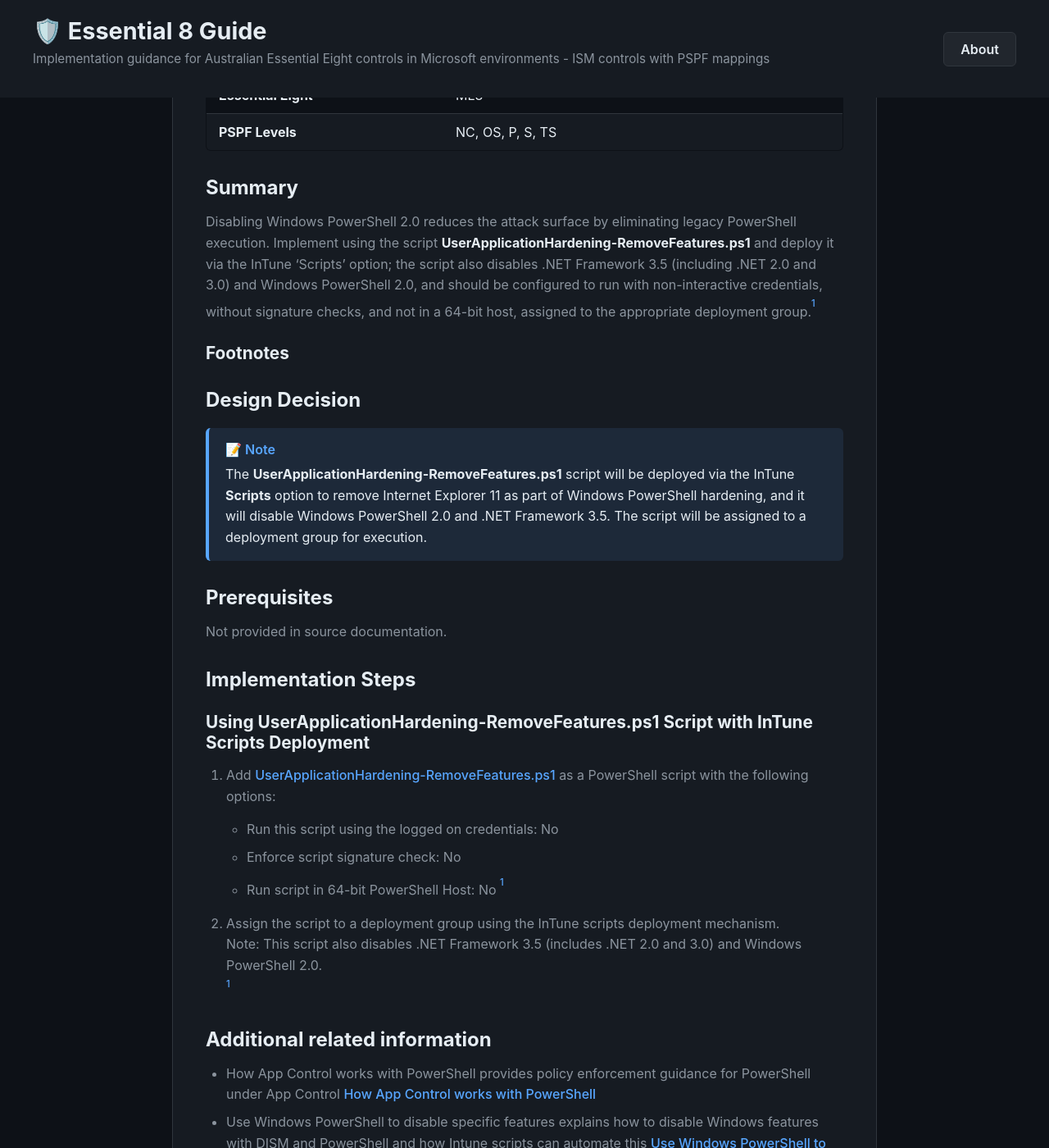
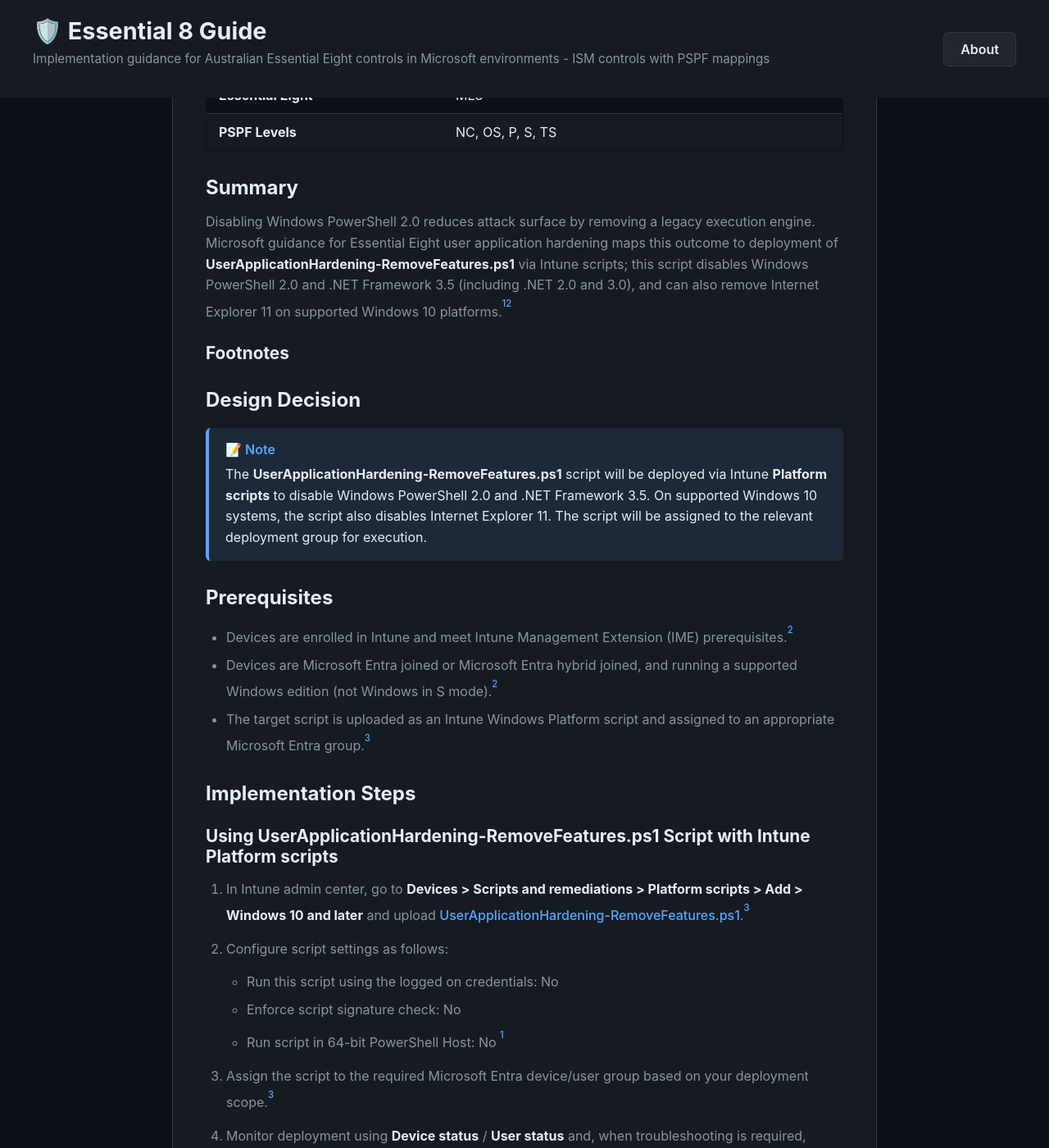
Before and after one commit to alanburchill/ISM-Controls-Guide, a Jekyll site: the page built from controls/ISM-1621.md, in a window 1280 px wide and 1400 px high, scrolled down 545 px. Shown: the whole window at 82% size. Built offline with Jekyll 4.4.1, drawn with Linux system fonts in a browser that asks for light colours; some of the changed text lies outside the part shown.

Commit message:
Enhance ISM-1621 guidance and tighten Research Agent rules

```diff
--- a/controls/ISM-1621.md
+++ b/controls/ISM-1621.md
@@ -22,43 +22,53 @@
 
 ## Summary
 
-Disabling Windows PowerShell 2.0 reduces the attack surface by eliminating legacy PowerShell execution. Implement using the script **UserApplicationHardening-RemoveFeatures.ps1** and deploy it via the InTune 'Scripts' option; the script also disables .NET Framework 3.5 (including .NET 2.0 and 3.0) and Windows PowerShell 2.0, and should be configured to run with non-interactive credentials, without signature checks, and not in a 64-bit host, assigned to the appropriate deployment group.[^1]
+Disabling Windows PowerShell 2.0 reduces attack surface by removing a legacy execution engine. Microsoft guidance for Essential Eight user application hardening maps this outcome to deployment of **UserApplicationHardening-RemoveFeatures.ps1** via Intune scripts; this script disables Windows PowerShell 2.0 and .NET Framework 3.5 (including .NET 2.0 and 3.0), and can also remove Internet Explorer 11 on supported Windows 10 platforms.[^1][^2]
 
 ### Footnotes
 
 [^1]: Essential Eight user application hardening (https://learn.microsoft.com/en-us/compliance/anz/e8-app-harden)
+[^2]: UserApplicationHardening-RemoveFeatures.ps1 (https://github.com/microsoft/Intune-ACSC-Windows-Hardening-Guidelines/blob/main/scripts/UserApplicationHardening-RemoveFeatures.ps1)
 
 ## Design Decision
 
 > [!NOTE]
-> The [**UserApplicationHardening-RemoveFeatures.ps1**](https://github.com/microsoft/Intune-ACSC-Windows-Hardening-Guidelines/blob/main/scripts/UserApplicationHardening-RemoveFeatures.ps1) script will be deployed via the InTune **Scripts** option to remove Internet Explorer 11 as part of Windows PowerShell hardening, and it will disable Windows PowerShell 2.0 and .NET Framework 3.5. The script will be assigned to a deployment group for execution.
+> The [**UserApplicationHardening-RemoveFeatures.ps1**](https://github.com/microsoft/Intune-ACSC-Windows-Hardening-Guidelines/blob/main/scripts/UserApplicationHardening-RemoveFeatures.ps1) script will be deployed via Intune **Platform scripts** to disable Windows PowerShell 2.0 and .NET Framework 3.5. On supported Windows 10 systems, the script also disables Internet Explorer 11. The script will be assigned to the relevant deployment group for execution.
 
 ## Prerequisites
 
-Not provided in source documentation.
+- Devices are enrolled in Intune and meet Intune Management Extension (IME) prerequisites.[^2]
+- Devices are Microsoft Entra joined or Microsoft Entra hybrid joined, and running a supported Windows edition (not Windows in S mode).[^2]
+- The target script is uploaded as an Intune Windows Platform script and assigned to an appropriate Microsoft Entra group.[^3]
 
 ## Implementation Steps
 
-### Using UserApplicationHardening-RemoveFeatures.ps1 Script with InTune Scripts Deployment
+### Using UserApplicationHardening-RemoveFeatures.ps1 Script with Intune Platform scripts
 
-1. Add [UserApplicationHardening-RemoveFeatures.ps1](https://github.com/microsoft/Intune-ACSC-Windows-Hardening-Guidelines/blob/main/scripts/UserApplicationHardening-RemoveFeatures.ps1) as a PowerShell script with the following options:
+1. In Intune admin center, go to **Devices > Scripts and remediations > Platform scripts > Add > Windows 10 and later** and upload [UserApplicationHardening-RemoveFeatures.ps1](https://github.com/microsoft/Intune-ACSC-Windows-Hardening-Guidelines/blob/main/scripts/UserApplicationHardening-RemoveFeatures.ps1).[^3]
+
+2. Configure script settings as follows:
 - Run this script using the logged on credentials: No
 - Enforce script signature check: No
 - Run script in 64-bit PowerShell Host: No
 [^1]
 
-2. Assign the script to a deployment group using the InTune scripts deployment mechanism.
+3. Assign the script to the required Microsoft Entra device/user group based on your deployment scope.[^3]
+
+4. Monitor deployment using **Device status** / **User status** and, when troubleshooting is required, review IME logs on the client at `C:\ProgramData\Microsoft\IntuneManagementExtension\Logs` (for example `AgentExecutor.log` and `IntuneManagementExtension.log`).[^2][^3]
+
 Note: This script also disables .NET Framework 3.5 (includes .NET 2.0 and 3.0) and Windows PowerShell 2.0.
 [^1]
 
 [^1]: Essential Eight user application hardening (https://learn.microsoft.com/en-us/compliance/anz/e8-app-harden)
+[^2]: Intune Management Extension for Windows (https://learn.microsoft.com/en-us/intune/intune-service/apps/intune-management-extension)
+[^3]: Use PowerShell scripts on Windows devices in Intune (https://learn.microsoft.com/en-us/intune/intune-service/apps/powershell-scripts)
 
 ## Additional related information
 
 - How App Control works with PowerShell provides policy enforcement guidance for PowerShell under App Control [How App Control works with PowerShell](https://learn.microsoft.com/en-us/powershell/scripting/security/app-control/how-app-control-works?view=powershell-7.5)
+- How to use App Control to secure PowerShell provides implementation and audit-mode testing guidance for Constrained Language Mode outcomes [How to use App Control to secure PowerShell](https://learn.microsoft.com/en-us/powershell/scripting/security/app-control/how-to-use-app-control?view=powershell-7.5)
 - Use Windows PowerShell to disable specific features explains how to disable Windows features with DISM and PowerShell and how Intune scripts can automate this [Use Windows PowerShell to disable specific features](https://learn.microsoft.com/en-us/windows/client-management/client-tools/add-remove-hide-features)
+- Use PowerShell scripts on Windows devices in Intune provides script assignment, execution behavior, retries, and monitoring guidance [Use PowerShell scripts on Windows devices in Intune](https://learn.microsoft.com/en-us/intune/intune-service/apps/powershell-scripts)
+- Intune Management Extension for Windows provides prerequisites, check-in behavior, and detailed troubleshooting logs for script execution [Intune Management Extension for Windows](https://learn.microsoft.com/en-us/intune/intune-service/apps/intune-management-extension)
 - Disable-PSSessionConfiguration cmdlet description describes how to disable PS sessions to prevent usage [Disable-PSSessionConfiguration](https://learn.microsoft.com/en-us/powershell/module/microsoft.powershell.core/disable-pssessionconfiguration?view=powershell-7.5)
 - ASD Blueprint: User application hardening describes essential eight guidance for hardening user applications including PS controls [ASD Blueprint: User application hardening](https://blueprint.asd.gov.au/security-and-governance/essential-eight/user-application-hardening/)
----
-⚠️ **URL Validation Warnings:**
-- **https://github.com/microsoft/Intune-ACSC-Windows-Hardening-Guidelines/blob/main/scripts/UserApplicationHardening-RemoveFeatures.ps1** - HTTP 200 (valid)
```
Also changed, not shown: .github/agents/Research Agent.agent.md.
